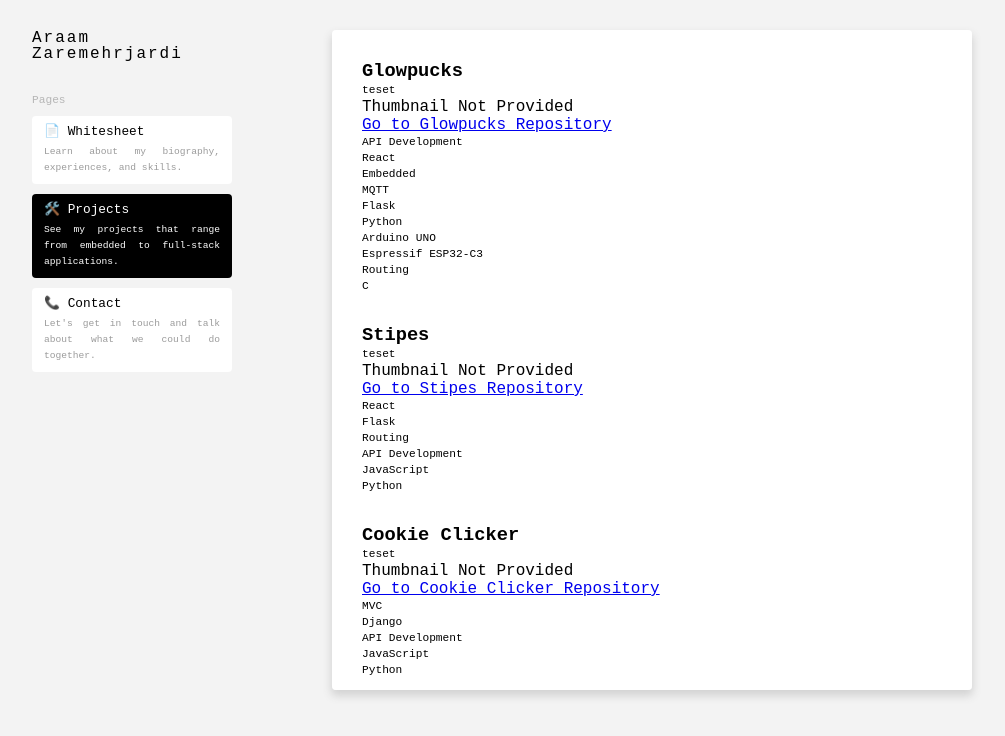
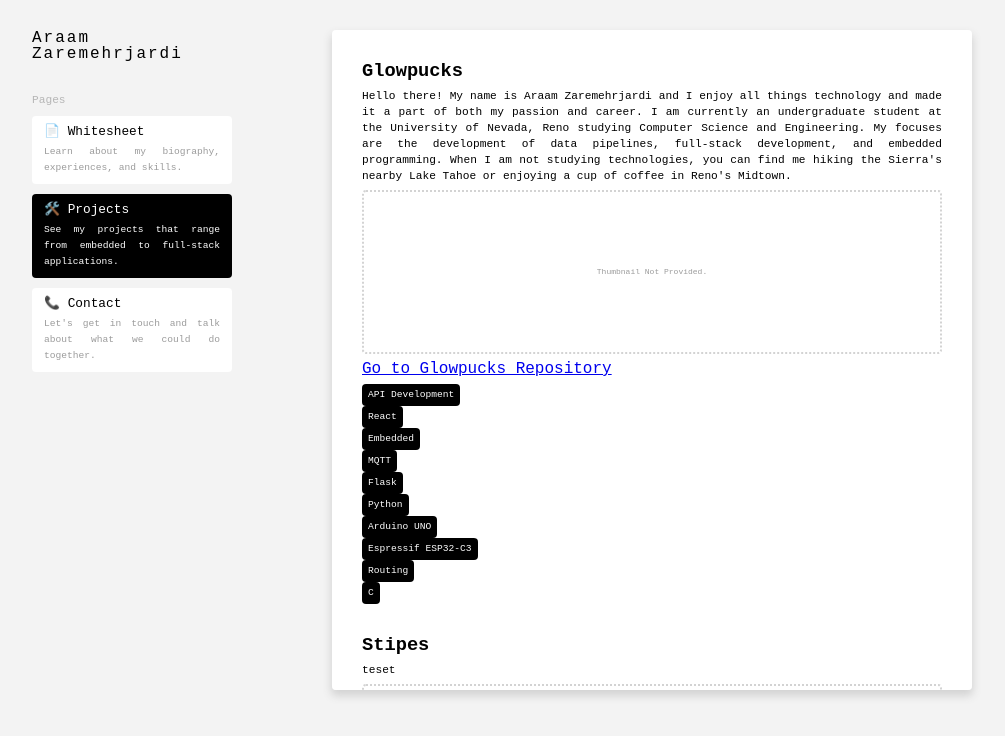
Before and after one commit to araamz/personal-website, a Vue app: page /projects in a window 1280 px wide. Shown: the top 736 px of the page, without its empty margins (138-1143 px from the left). Built offline with nearby package versions, Linux system fonts and the light colour scheme; a web font is replaced by a local one.

Commit message:
Updated Projects

```diff
--- a/src/assets/information/contact.json
+++ b/src/assets/information/contact.json
@@ -2,11 +2,11 @@
     "contact": [
         {
             "type": 0,
-            "label": "email",
+            "label": "E-mail",
             "link": "araamzaremehrjardi@gmail.com"
         },
         {
-            "type": 0,
+            "type": 1,
             "label": "LinkedIn",
             "link": "https://www.linkedin.com/in/araamz/"
         },
--- a/src/assets/information/projects.json
+++ b/src/assets/information/projects.json
@@ -2,7 +2,7 @@
     "projects": [
         {
             "name": "Glowpucks",
-            "description": "teset",
+            "description": "Hello there! My name is Araam Zaremehrjardi and I enjoy all things technology and made it a part of both my passion and career. I am currently an undergraduate student at the University of Nevada, Reno studying Computer Science and Engineering. My focuses are the development of data pipelines, full-stack development, and embedded programming. When I am not studying technologies, you can find me hiking the Sierra's nearby Lake Tahoe or enjoying a cup of coffee in Reno's Midtown.",
             "repository": "https://github.com/araamz/GlowPucks",
             "tags": [
                 "API Development",
@@ -65,6 +65,7 @@
         {
             "name": "Mockup Swamp Cooler",
             "description": "teset",
+            "thumbnail": "../assets/thumbnails/mockup_swamp_cooler.jpeg",
             "repository": "https://github.com/TommySimcox/CPE301-Araam-Thomas",
             "tags": [
                 "Arduino MEGA 2650",
--- a/src/components/Project.vue
+++ b/src/components/Project.vue
@@ -10,27 +10,33 @@
         props: {
             name: String,
             description: String,
-            thumbnail: String,
+            thumbnail: String || null,
             repository: String,
             tags: {
                 type: Array<String>
             }
+        },
+
+        created() {
+            console.log(this.thumbnail)
         }
     }
 
 </script>
 
 <template>
-    <div>
+    <div class="project">
         <h3>
             {{ name }}
         </h3>
         <p>
             {{ description }}
         </p>
-        <img v-if="thumbnail" :src="thumbnail" />
-        <div v-else>
-            Thumbnail Not Provided
+        <img class="thumbnail" :src="thumbnail" v-if="thumbnail" />
+        <div class="no_thumbnail" v-else>
+            <p>
+                Thumbnail Not Provided.
+            </p>
         </div>
         <a :href="repository"> Go to {{ name }} Repository </a>
         <div>
@@ -40,5 +46,34 @@
 </template>
 
 <style scoped>
+@media only screen and (min-width: 300px) {
+    .thumbnail {
+        height: 160px;
+        object-fit: cover;
+        border-radius: 4px;
+        box-shadow: 0 5px 8px 1px lightgray;
+    }
+    .project {
+        display: flex;
+        flex-direction: column;
+        gap: 6px;
+    }
+    .no_thumbnail {
 
+        height: 160px;
+        border: 2px dotted lightgray;
+        border-radius: 4px;
+        display: flex;
+    }
+    .no_thumbnail > p {
+        align-self: center;
+        width: 100%;
+        text-align: center;
+        font-size: 0.5rem;
+        color: #9b9b9b;
+    }
+}
+@media only screen and (min-width: 600px) {
+
+}
 </style>
--- a/src/components/Tag.vue
+++ b/src/components/Tag.vue
@@ -17,4 +17,22 @@
 
 <style scoped>
 
+.tag {
+    background: black;
+    padding: 3px 6px;
+    border-radius: 4px;
+    height: min-content;
+}
+.tag > p {
+    font-size: 0.6rem;
+    color: white;
+    text-align: center;
+}
+
+@media only screen and (min-width: 300px) {
+    .tag {
+        width: fit-content;
+    }
+}
+
 </style>
--- a/src/views/Contact.vue
+++ b/src/views/Contact.vue
@@ -5,16 +5,20 @@
 </script>
 
 <template>
-    <p>
+    <h3 class="contact">
         Contact
-    </p>
+    </h3>
 </template>
 
 <style scoped>
 
 @media only screen and (min-width: 300px) {
-
-
+    .contact {
+        padding: 30px;
+        display: flex;
+        flex-direction: column;
+        gap: 30px;
+    }
 }
 
 @media only screen and (min-width: 600px) {
```
Also changed, not shown: src/components/Contact.Vue (added, +11 -0 lines), src/components/HelloWorld.vue (deleted, +0 -38 lines), src/assets/thumbnails/mockup_swamp_cooler.jpeg (added).
